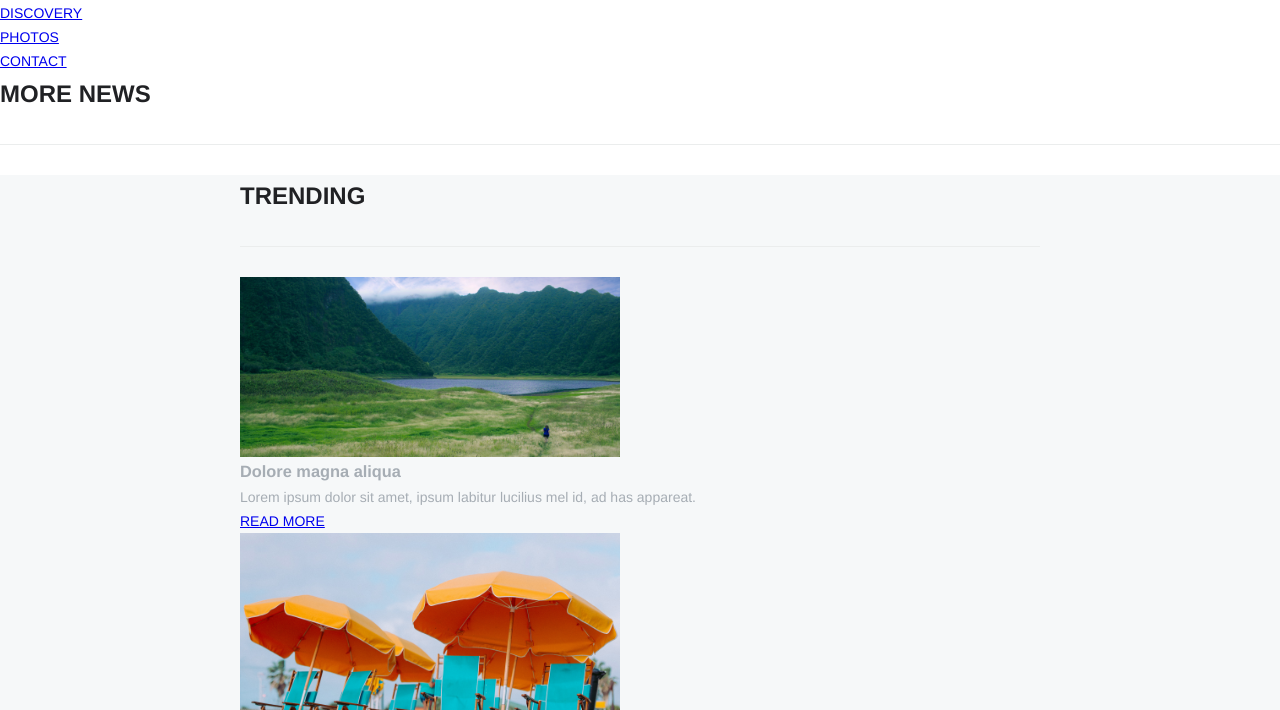
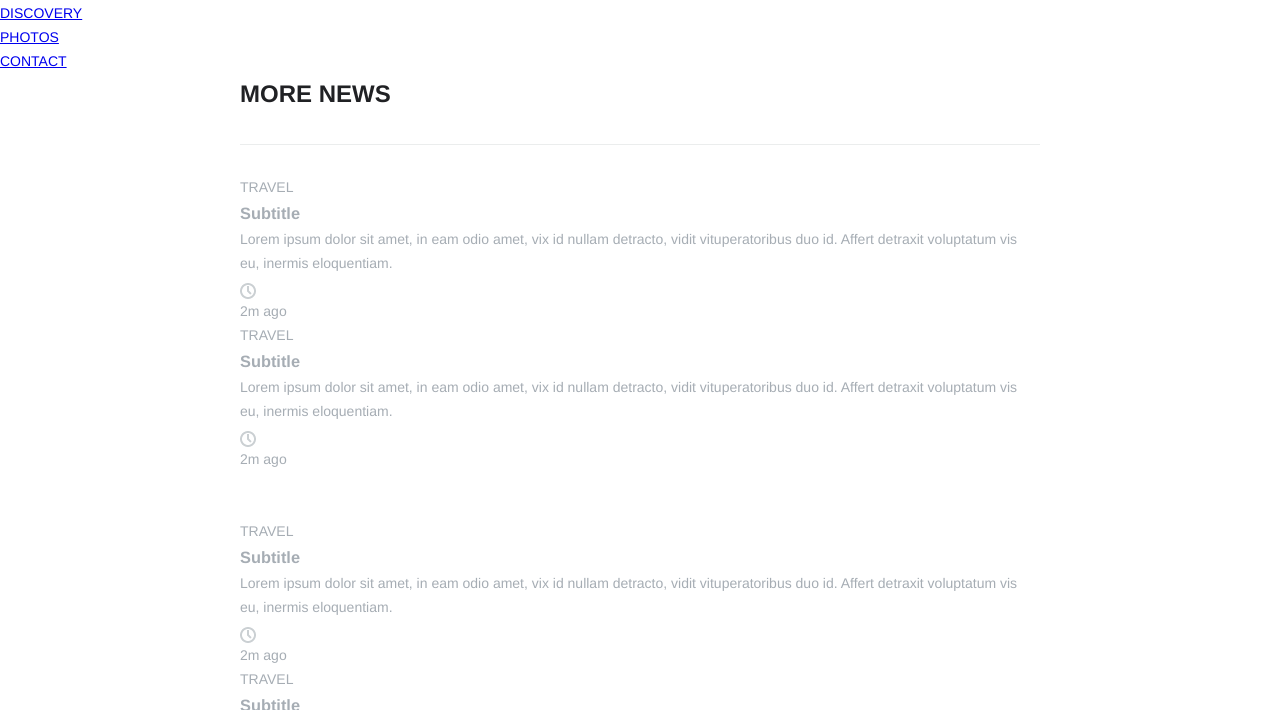
Before and after one commit to ririamano04/Newslly-bem-main, a plain HTML site: page index.html in a window 1280 px wide. Shown: the part 99-809 px from the top of the page. Drawn offline with Linux system fonts and the light colour scheme; some packages are replaced by stand-ins of ours.

Commit message:
途中経過

```diff
--- a/index.html
+++ b/index.html
@@ -26,10 +26,73 @@
             </nav>
         </div>
     </header>
+
     <main>
+
         <section class="morenews">
+             <div class="morenews__inner">
             <h2 class="title-main">MORE NEWS</h2>
-        </section>
+            <p class="supplement">TRAVEL</p>
+            <h3 class="subtitle">Subtitle</h3>
+            <div class="monenews__list">
+                <article class="monenews__item">
+                    <p class="morenews__text">Lorem ipsum dolor sit amet, in eam odio amet, vix id nullam
+                        detracto, vidit vituperatoribus duo id. Affert detraxit
+                        voluptatum vis eu, inermis eloquentiam.</p>
+                    <img src="images/icon_time.png" alt="time">
+                    <p class="timetext">2m ago</p>
+                </article>
+            </div>
+            </div>
+    </section>
+
+    <section class="morenews">
+        <div class="morenews__inner">
+       <p class="supplement">TRAVEL</p>
+       <h3 class="subtitle">Subtitle</h3>
+       <div class="monenews__list">
+           <article class="monenews__item">
+               <p class="morenews__text">Lorem ipsum dolor sit amet, in eam odio amet, vix id nullam
+                   detracto, vidit vituperatoribus duo id. Affert detraxit
+                   voluptatum vis eu, inermis eloquentiam.</p>
+               <img src="images/icon_time.png" alt="time">
+               <p class="timetext">2m ago</p>
+           </article>
+       </div>
+       </div>
+　　　</section>
+
+　　　<section class="morenews">
+    <div class="morenews__inner">
+   <p class="supplement">TRAVEL</p>
+   <h3 class="subtitle">Subtitle</h3>
+   <div class="monenews__list">
+       <article class="monenews__item">
+           <p class="morenews__text">Lorem ipsum dolor sit amet, in eam odio amet, vix id nullam
+               detracto, vidit vituperatoribus duo id. Affert detraxit
+               voluptatum vis eu, inermis eloquentiam.</p>
+           <img src="images/icon_time.png" alt="time">
+           <p class="timetext">2m ago</p>
+       </article>
+   </div>
+   </div>
+</section>
+
+<section class="morenews">
+    <div class="morenews__inner">
+   <p class="supplement">TRAVEL</p>
+   <h3 class="subtitle">Subtitle</h3>
+   <div class="monenews__liem">
+       <article class="monenews__item card">
+           <p class="morenews__text">Lorem ipsum dolor sit amet, in eam odio amet, vix id nullam
+               detracto, vidit vituperatoribus duo id. Affert detraxit
+               voluptatum vis eu, inermis eloquentiam.</p>
+           <img src="images/icon_time.png" alt="time">
+           <p class="timetext">2m ago</p>
+       </article>
+   </div>
+   </div>
+</section>
 
         <section class="trending">
             <div class="trending__inner">
@@ -37,6 +100,7 @@
                 <div class="trending__list">
                     <article class="trending__item card">
                         <img src="images/pic_trending01.png" alt="">
+
                         <div class="card__body">
                             <h3 class="card__title">Dolore magna aliqua</h3>
                             <p class="card__text">Lorem ipsum dolor sit amet, ipsum labitur lucilius
--- a/scss/style.scss
+++ b/scss/style.scss
@@ -10,6 +10,14 @@ $color-accent: #FA6980;
     width: 90%;
     margin: 0 auto;
 }
+
+
+@mixin flex($j:space-between) {
+    display: flex;
+    justify-content: $j;
+}
+
+
 
 body {
     color: $color-text;
@@ -30,6 +38,18 @@ li {
 
 // BLOCK-------------------
 
+.morenews {
+    &__inner {
+        @include inner();
+    }
+
+    &__list {
+        @include flex();
+    }
+}
+
+
+
 .title-main {
     margin-bottom: 30px;
     padding-bottom: 30px;
@@ -45,4 +65,44 @@ li {
     &__inner {
         @include inner();
     }
+
+    &__list {
+        @include flex();
+    }
 }
+
+.card {
+    &__title {
+        font-size: 18px;
+        color: $color-heading;
+        margin-left: 35px;
+        margin-right: 168px;
+        margin-top: 27px;
+    }
+
+    &__text {
+        margin-top: 10px;
+        margin-left: 35px;
+        margin-right: 35px;
+    }
+
+    &__boby {
+        background-color: #FFFFFF;
+    }
+
+    .btn {
+        display: block;
+        width: 160px;
+        margin-top: 30px;
+        margin-bottom: 35px;
+        margin-left: 165px;
+        margin-right: 35px;
+        padding: 10px 0;
+        background: $color-accent;
+        color: #FFFFFF;
+        font-size: 12px;
+        font-weight: bold;
+        text-decoration: none;
+        text-align: center;
+    }
+}
```
Also changed, not shown: css/style.css, 1 other file.
